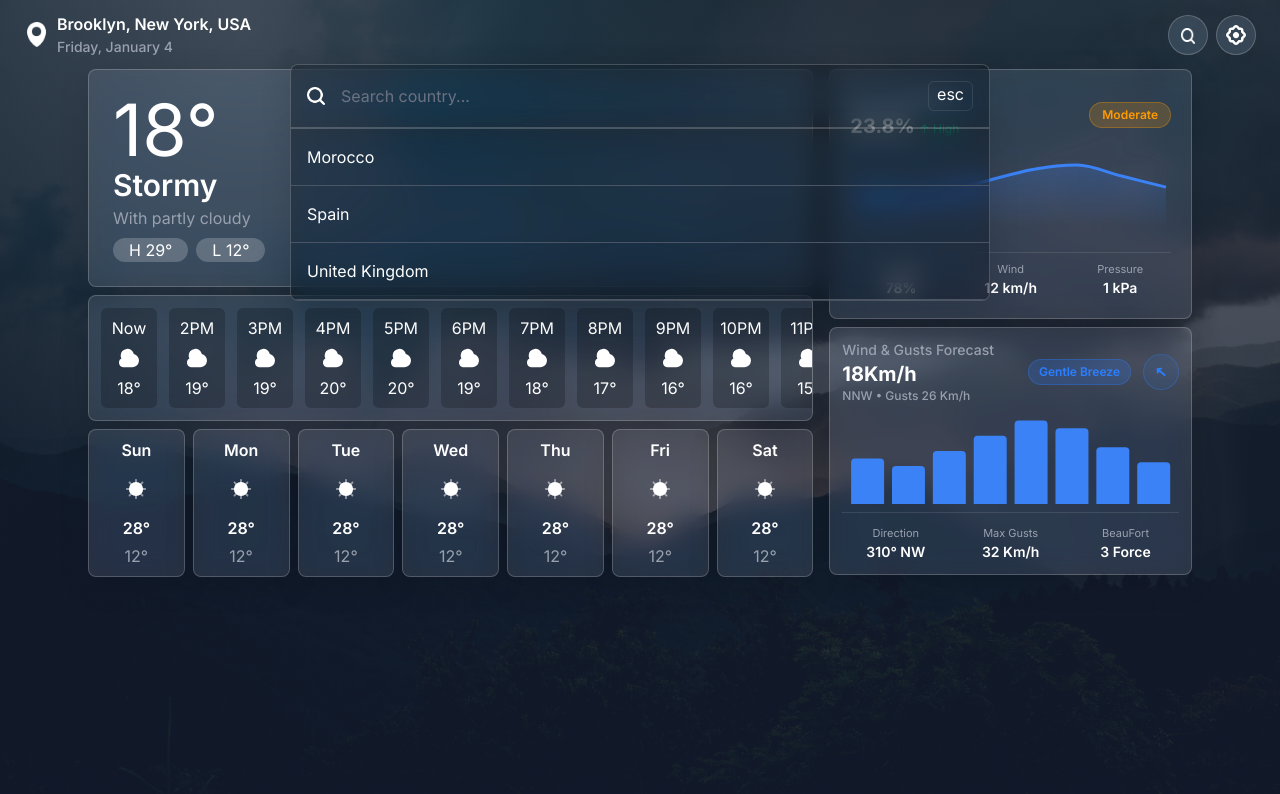
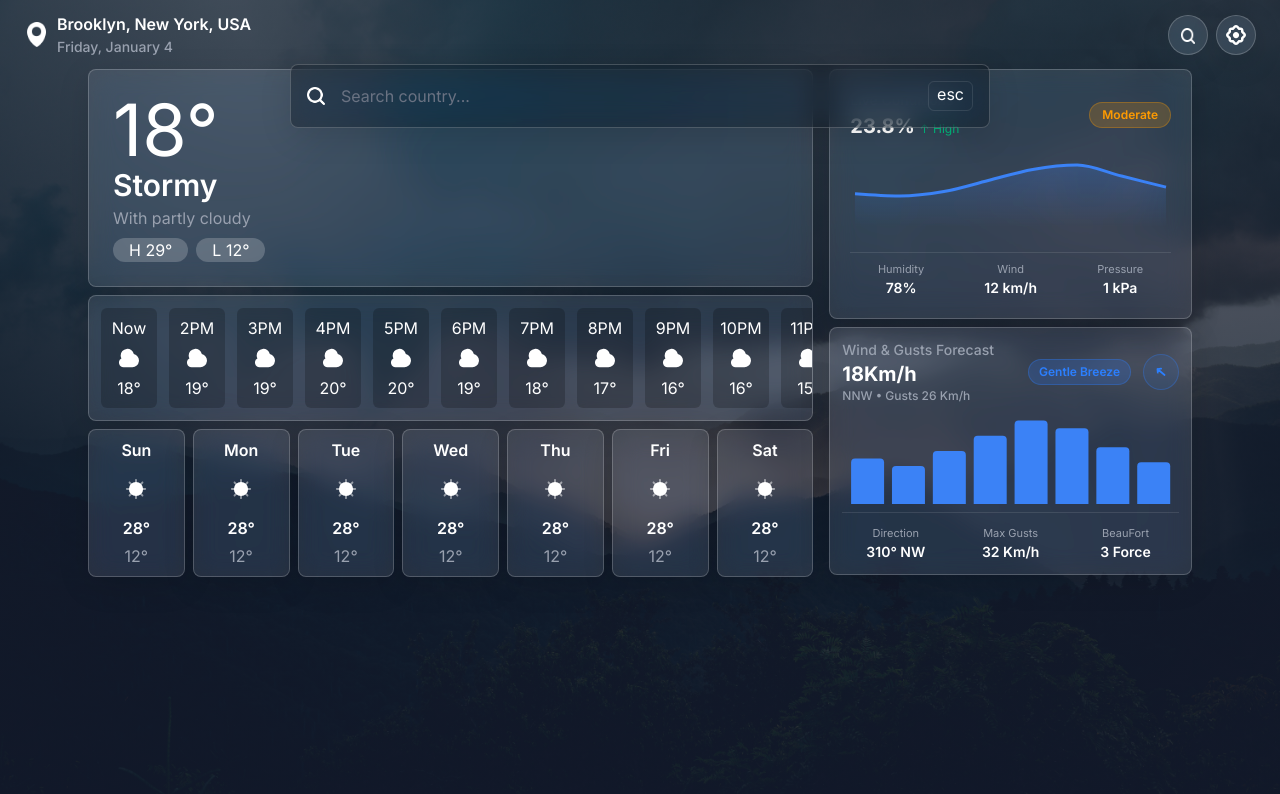
Before and after one commit to SabirLahbib-dev/Weather-Web-App, a React (Vite) app: page / in a window 1280 px wide. Both pictures are taken after a click on the button 1188 px from the left and 34 px from the top of the page. Shown: the top 794 px of the page. Built offline with nearby package versions, Linux system fonts and the light colour scheme.

Commit message:
Implement location search using Open-Meteo geocoding API

```diff
--- a/package.json
+++ b/package.json
@@ -11,6 +11,7 @@
   },
   "dependencies": {
     "@tailwindcss/vite": "^4.3.3",
+    "axios": "^1.20.0",
     "react": "^19.2.8",
     "react-dom": "^19.2.8",
     "recharts": "^3.10.1",
--- a/src/components/Header.jsx
+++ b/src/components/Header.jsx
@@ -1,4 +1,5 @@
 import { useState, useEffect } from "react";
+import axios from "axios";
 import locationIcon from "../assets/icons/location-icon.png";
 import searchIcon from "../assets/icons/search-icon.png";
 import nightModeIcon from "../assets/icons/night-mode.svg";
@@ -8,9 +9,37 @@ export const Header = () => {
   const [isDarkMode, setIsDarkMode] = useState(true);
   const [isSearchbarOpen, setIsSearchbarOpen] = useState(false);
 
+  // search
+  const [search, setSearch] = useState("");
+
+  // location suggestions for the user while typing
+  const [suggestions, setSuggestions] = useState([]);
+
+  // managing dark/light mode
   useEffect(() => {
     document.body.classList.toggle("dark", isDarkMode);
   }, [isDarkMode]);
+
+  // load suggestions
+  useEffect(() => {
+    const timer = setTimeout(async () => {
+      if (!search.trim()) {
+        setSuggestions([]);
+        return;
+      }
+
+      try {
+        const res = await axios.get(
+          `https://geocoding-api.open-meteo.com/v1/search?name=${encodeURIComponent(search)}&count=5&language=en&format=json`,
+        );
+        setSuggestions(res.data);
+      } catch (err) {
+        console.error("Geocoding error:", err);
+      }
+    }, 300); // Wait 300ms after user stops typing
+
+    return () => clearTimeout(timer); // Cleanup
+  }, [search]);
 
   return (
     <>
@@ -66,7 +95,9 @@ export const Header = () => {
           }`}
         >
           {/* Search Bar Input */}
-          <div className="flex min-w-0 items-center gap-3 w-[90%] max-w-[700px] rounded-t-lg dark:glass glass-light py-4 px-3 sm:w-[80%] sm:gap-4 sm:px-4 border-b-0 dark:bg-black/30">
+          <div
+            className={`flex min-w-0 items-center gap-3 w-[90%] max-w-[700px] rounded-t-lg dark:glass glass-light py-4 px-3 sm:w-[80%] sm:gap-4 sm:px-4 border-b-0 dark:bg-black/30 ${!suggestions.results && "rounded-b-lg"}`}
+          >
             <img
               src={searchIcon}
               width={18}
@@ -76,6 +107,10 @@ export const Header = () => {
             <input
               type="text"
               name="countries"
+              value={search}
+              onChange={(e) => {
+                setSearch(e.target.value);
+              }}
               placeholder="Search country..."
               className="outline-none h-full w-full bg-transparent dark:text-white text-slate-800 placeholder-gray-500 min-w-0"
               onKeyDown={(e) => {
@@ -95,17 +130,24 @@ export const Header = () => {
           </div>
 
           {/* Search Dropdown Results */}
-          <div className="dark:glass glass-light h-fit w-[90%] max-w-[700px] rounded-b-lg border border-t-1 border-gray-400/50 cursor-pointer max-h-60 overflow-y-auto sm:w-[80%] dark:bg-black/30">
-            <p className="flex items-center py-4 px-4 border-b-[0.5px] dark:border-gray-600 dark:hover:bg-white/5 border-gray-300 hover:bg-black/5 transition-all dark:text-white text-slate-800">
-              Morocco
-            </p>
-            <p className="flex items-center py-4 px-4 border-b-[0.5px] dark:border-gray-600 dark:hover:bg-white/5 border-gray-300 hover:bg-black/5 transition-all dark:text-white text-slate-800">
-              Spain
-            </p>
-            <p className="flex items-center py-4 px-4 border-b-[0.5px] dark:border-gray-600 dark:hover:bg-white/5 border-gray-300 hover:bg-black/5 transition-all dark:text-white text-slate-800">
-              United Kingdom
-            </p>
-          </div>
+          {suggestions.results ? (
+            <div className="dark:glass glass-light w-[90%] max-w-[700px] rounded-b-lg border border-t-1 border-gray-400/50 cursor-pointer max-h-60 overflow-y-auto scrollbar-none sm:w-[80%] dark:bg-black/30">
+              {suggestions.results.map((sug) => {
+                return (
+                  <div
+                    key={sug.id}
+                    className="flex justify-between items-center py-4 px-4 border-b-[0.5px] dark:border-gray-600 dark:hover:bg-white/5 border-gray-300 hover:bg-black/5 transition-all dark:text-white text-slate-800"
+                  >
+                    <div>
+                      <p>{sug.name}</p>
+                      <p className="text-sm text-slate-400">{sug.country}</p>
+                    </div>
+                    <p>{sug.admin1}</p>
+                  </div>
+                );
+              })}
+            </div>
+          ) : null}
         </div>
       </header>
     </>
```
Also changed, not shown: 1 other file (tests, documents, lock files or other folders).
